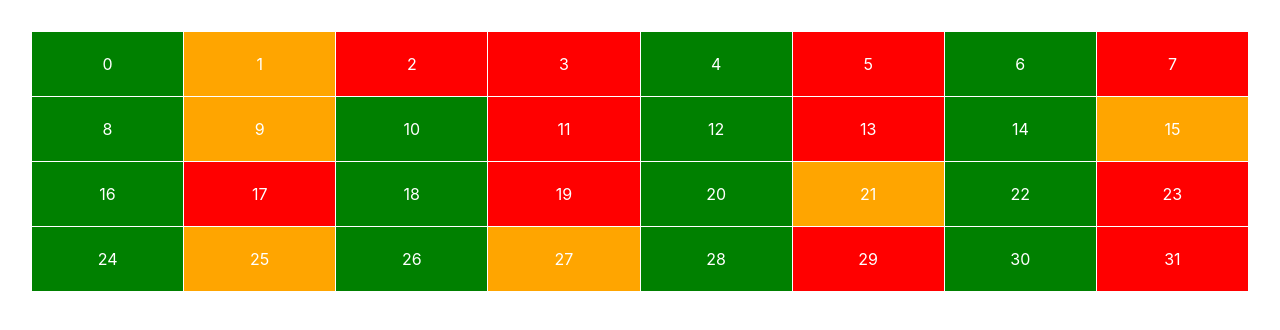
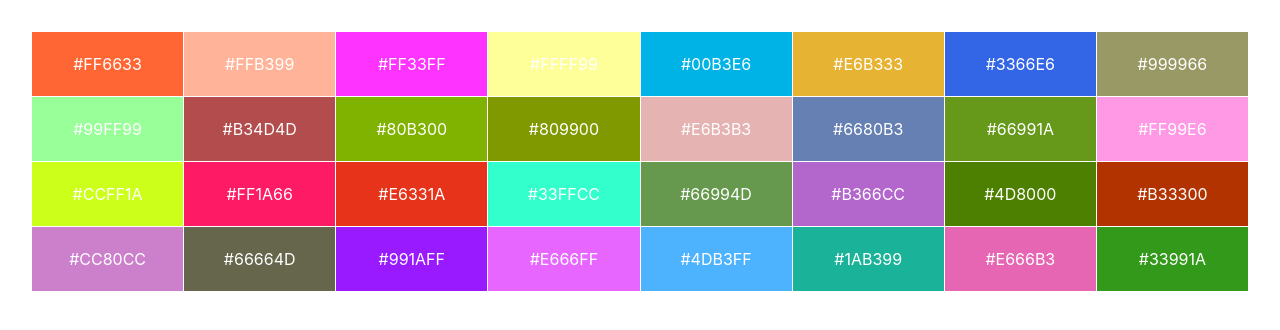
Before and after one commit to Miselrkba/even-odd-prime-color-boxes, a React (Create React App) app: page / in a window 1280 px wide. Shown: the top 330 px of the page. Built offline with nearby package versions, Linux system fonts and the light colour scheme.

Commit message:
added colorArray and boxes with hex color nums

```diff
--- a/src/ColorBoxes.js
+++ b/src/ColorBoxes.js
@@ -1,25 +1,11 @@
 import React from "react";
+import { colorArray } from "./colorArray";
 
 function ColorBoxes() {
-  const numbers = [...Array(32).keys()];
-
-  // const evenNumbers = numbers.map((item) => item % 2 === 0);
-  // const oddNumbers = numbers.map((item) => item % 2 !== 0);
-  const primeNumbers = numbers.filter(isPrime);
-
-  function isPrime(num) {
-    for (let start = 2; num > start; start++) {
-      if (num % start === 0) {
-        return false;
-      }
-    }
-    return num > 1;
-  }
-
   return (
     <div className="grid">
-      {numbers.map((item) => (
-        <div className={`grid-box ${(item % 2 === 0 ? 'even' : 'odd')} ${isPrime(item) ? 'prime' : null} `} key={item}>
+      {colorArray.map((item) => (
+        <div className="grid-box" style={{ background: `${item}` }} key={item}>
           {item}
         </div>
       ))}
--- /dev/null
+++ b/src/colorArray.js
@@ -0,0 +1,55 @@
+export const colorArray = [
+  "#FF6633",
+  "#FFB399",
+  "#FF33FF",
+  "#FFFF99",
+  "#00B3E6",
+  "#E6B333",
+  "#3366E6",
+  "#999966",
+  "#99FF99",
+  "#B34D4D",
+  "#80B300",
+  "#809900",
+  "#E6B3B3",
+  "#6680B3",
+  "#66991A",
+  "#FF99E6",
+  "#CCFF1A",
+  "#FF1A66",
+  "#E6331A",
+  "#33FFCC",
+  "#66994D",
+  "#B366CC",
+  "#4D8000",
+  "#B33300",
+  "#CC80CC",
+  "#66664D",
+  "#991AFF",
+  "#E666FF",
+  "#4DB3FF",
+  "#1AB399",
+  "#E666B3",
+  "#33991A",
+];
+
+export const colorArray1 = [
+  "#CC9999",
+  "#B3B31A",
+  "#00E680",
+  "#4D8066",
+  "#809980",
+  "#E6FF80",
+  "#1AFF33",
+  "#999933",
+  "#FF3380",
+  "#CCCC00",
+  "#66E64D",
+  "#4D80CC",
+  "#9900B3",
+  "#E64D66",
+  "#4DB380",
+  "#FF4D4D",
+  "#99E6E6",
+  "#6666FF",
+];
```
